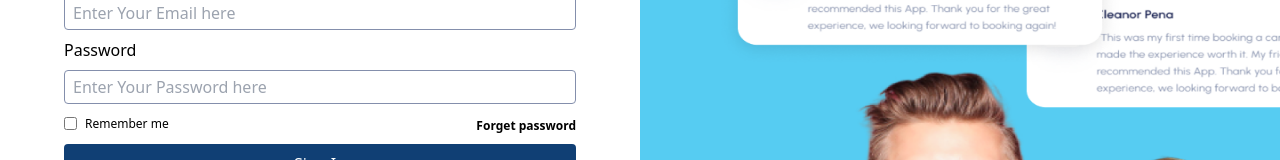
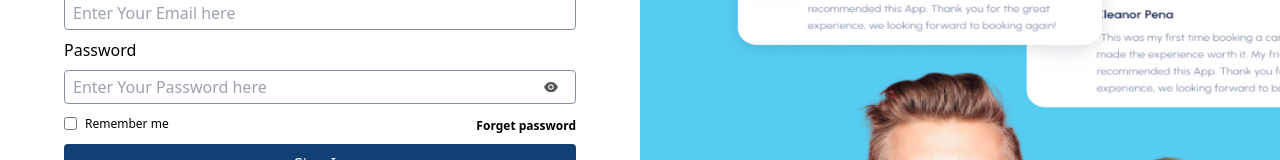
Before and after one commit to lokmaneghedied/healthy24, a React (Create React App) app: page / in a window 1280 px wide. Shown: the part 267-427 px from the top of the page. Built offline with nearby package versions, Linux system fonts and the light colour scheme.

Commit message:
showPassword

```diff
--- a/src/pages/public/SignIn.tsx
+++ b/src/pages/public/SignIn.tsx
@@ -12,6 +12,7 @@ import { signIn , logIn} from '../../assets'
 import './index.css'
 //icons
 import { BsGoogle , BsFacebook } from "react-icons/bs";
+import { AiFillEye , AiFillEyeInvisible } from "react-icons/ai";
 interface FormValues {
   fullName: string,
   email: string ,
@@ -22,6 +23,8 @@ export const SignIn = () => {
 
   const auth = getAuth()
   const navigate = useNavigate();
+
+  const [passwordShown , setPasswordShown] = useState(false)
 
   const [err, setErr] = useState('')
 
@@ -97,14 +100,21 @@ export const SignIn = () => {
 
           <label>
             Password
+            <div className="password_input_container">
             <input
-              type="password"
+              type={passwordShown ? 'text' : 'password'}
               name="password"
               value={formik.values.password}
               onChange={formik.handleChange}
               onBlur={formik.handleBlur}
               placeholder="Enter Your Password here"
-              className={formik.touched.password && formik.errors.password ? 'input_invalid' : 'input_valid'}/>
+              className={formik.touched.password && formik.errors.password ? 'input_invalid' : 'input_valid'}
+              />
+              <div className="password_icon" onClick={()=>setPasswordShown(!passwordShown)}>
+                {!passwordShown && <AiFillEye />}
+                {passwordShown && <AiFillEyeInvisible />}
+              </div>
+            </div>
               {formik.touched.password && formik.errors.password && <p className="error_message">{formik.errors.password}</p>}
           </label>
 
--- a/src/pages/public/SignUp.tsx
+++ b/src/pages/public/SignUp.tsx
@@ -12,6 +12,7 @@ import { hand , logIn} from '../../assets'
 import './index.css'
 //icons
 import { BsGoogle , BsFacebook } from "react-icons/bs";
+import { AiFillEye , AiFillEyeInvisible } from "react-icons/ai";
 
 
 interface Doctor {
@@ -31,6 +32,8 @@ interface FormValues {
 }
 
 export const SignUp = () => {
+
+  const [passwordShown , setPasswordShown] = useState(false)
 
   const [err , setErr] = useState('')
 
@@ -140,14 +143,20 @@ export const SignUp = () => {
 
           <label>
             Password
+            <div className="password_input_container">
               <input
-              type="password"
+                type={passwordShown ? 'text' : 'password'}
                 name="password"
                 value={formik.values.password}
                 onChange={formik.handleChange}
                 onBlur={formik.handleBlur}
                 placeholder="Enter Your Password here"
                 className={formik.touched.password && formik.errors.password ? 'input_invalid' : 'input_valid'}/>
+                <div className="password_icon" onClick={()=>setPasswordShown(!passwordShown)}>
+                  {!passwordShown && <AiFillEye />}
+                  {passwordShown && <AiFillEyeInvisible />}
+                </div>
+            </div>
               {formik.touched.password && formik.errors.password && <p className="error_message">{formik.errors.password}</p>}
           </label>
 
--- a/src/pages/public/index.css
+++ b/src/pages/public/index.css
@@ -17,7 +17,7 @@
   margin: 0 auto;
   display: flex;
   flex-direction: column;
-  justify-content: start;
+  justify-content: flex-start;
   gap: 1rem;
 
   @media (min-width: 1024px) {
@@ -36,7 +36,7 @@
     font-weight: bold;
     font-size: 1.125rem;
     display: flex;
-    justify-content: start;
+    justify-content: flex-start;
     align-items: center;
   > * + * {
     margin-left: 0.5rem;
@@ -68,12 +68,46 @@ label{
     border: 1px solid #848FAC;
     border-radius: 0.25rem;
     padding: 0.25rem 0.5rem;
+
+
+    &:focus {
+        outline: none;
+        border-color: #848FAC;
+        box-shadow: none;
+      }
 }
 .input_invalid{
     border: 1px solid #EF4444;
     border-radius: 0.25rem;
     padding: 0.25rem 0.5rem;
+
+    &:focus {
+        outline: none;
+        border-color: #EF4444;
+        box-shadow: none;
+      }
 }
+
+.password_input_container {
+    position: relative;
+    display: grid;
+    grid-auto-flow: column;
+    justify-items: stretch;
+    align-items: center;
+  }
+
+  .password_icon {
+    position: absolute;
+    right: 10px;
+    cursor: pointer;
+    display: flex;
+    align-items: center;
+    justify-content: center;
+    width: 30px;
+    height: 30px;
+    color: #555;
+  }
+
 .signUp_content .error_message {
     color: #EF4444;
 }
@@ -162,6 +196,12 @@ label{
     width: 30px;
     height: 30px;
 
+    &:focus {
+        outline: none;
+        border-color: #848FAC;
+        box-shadow: none;
+      }
+
     @media (min-width: 425px) {
         width: 40px;
         height: 40px;
```
Lines whose indentation alone changed are shown as unchanged.
